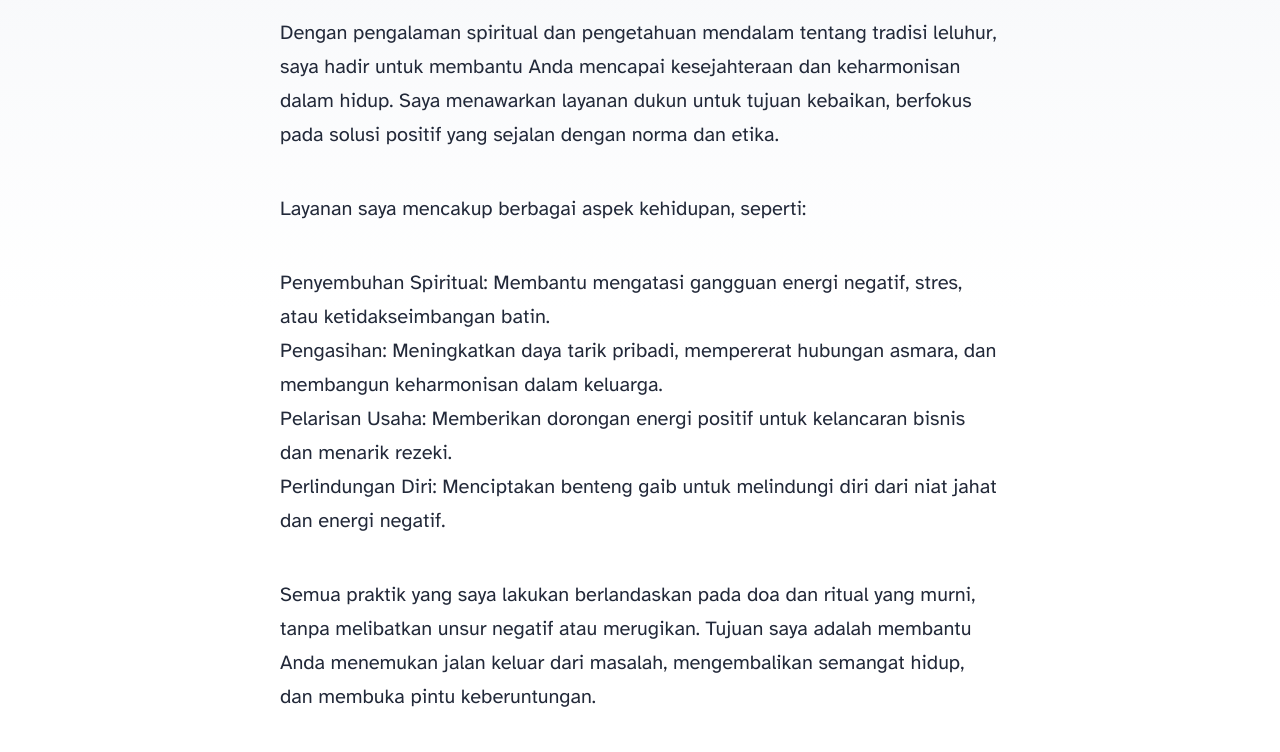
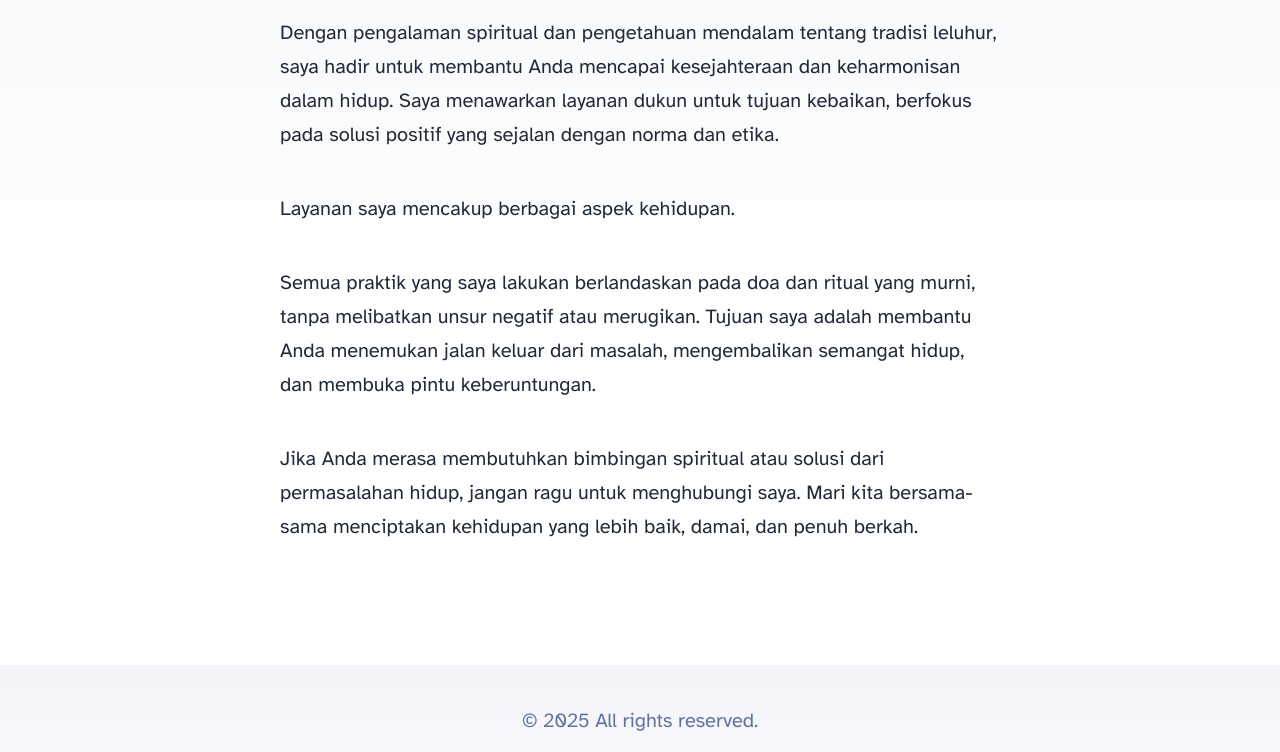
Before and after one commit to animalpsychic/jasad, an Astro site: page /about in a window 1280 px wide. Shown: the part 291-1043 px from the top of the page. Built offline with nearby package versions, Linux system fonts and the light colour scheme; Astro itself is replaced by a stand-in of ours.

Commit message:
Update about.astro

```diff
--- a/src/pages/about.astro
+++ b/src/pages/about.astro
@@ -8,14 +8,9 @@ import Layout from '../layouts/BlogPost.astro';
 	pubDate={new Date('August 08 2025')}
 
 >
-	<p>Dengan pengalaman spiritual dan pengetahuan mendalam tentang tradisi leluhur, saya hadir untuk membantu Anda mencapai kesejahteraan dan keharmonisan dalam hidup. Saya menawarkan layanan dukun untuk tujuan kebaikan, berfokus pada solusi positif yang sejalan dengan norma dan etika.</p>
+<p>Dengan pengalaman spiritual dan pengetahuan mendalam tentang tradisi leluhur, saya hadir untuk membantu Anda mencapai kesejahteraan dan keharmonisan dalam hidup. Saya menawarkan layanan dukun untuk tujuan kebaikan, berfokus pada solusi positif yang sejalan dengan norma dan etika.</p>
 
-<p>Layanan saya mencakup berbagai aspek kehidupan, seperti:</p>
-
-<p>Penyembuhan Spiritual: Membantu mengatasi gangguan energi negatif, stres, atau ketidakseimbangan batin.<br>
-Pengasihan: Meningkatkan daya tarik pribadi, mempererat hubungan asmara, dan membangun keharmonisan dalam keluarga.<br>
-Pelarisan Usaha: Memberikan dorongan energi positif untuk kelancaran bisnis dan menarik rezeki.<br>
-Perlindungan Diri: Menciptakan benteng gaib untuk melindungi diri dari niat jahat dan energi negatif.</p>
+<p>Layanan saya mencakup berbagai aspek kehidupan.</p>
 
 <p>Semua praktik yang saya lakukan berlandaskan pada doa dan ritual yang murni, tanpa melibatkan unsur negatif atau merugikan. Tujuan saya adalah membantu Anda menemukan jalan keluar dari masalah, mengembalikan semangat hidup, dan membuka pintu keberuntungan.</p>
 
```
